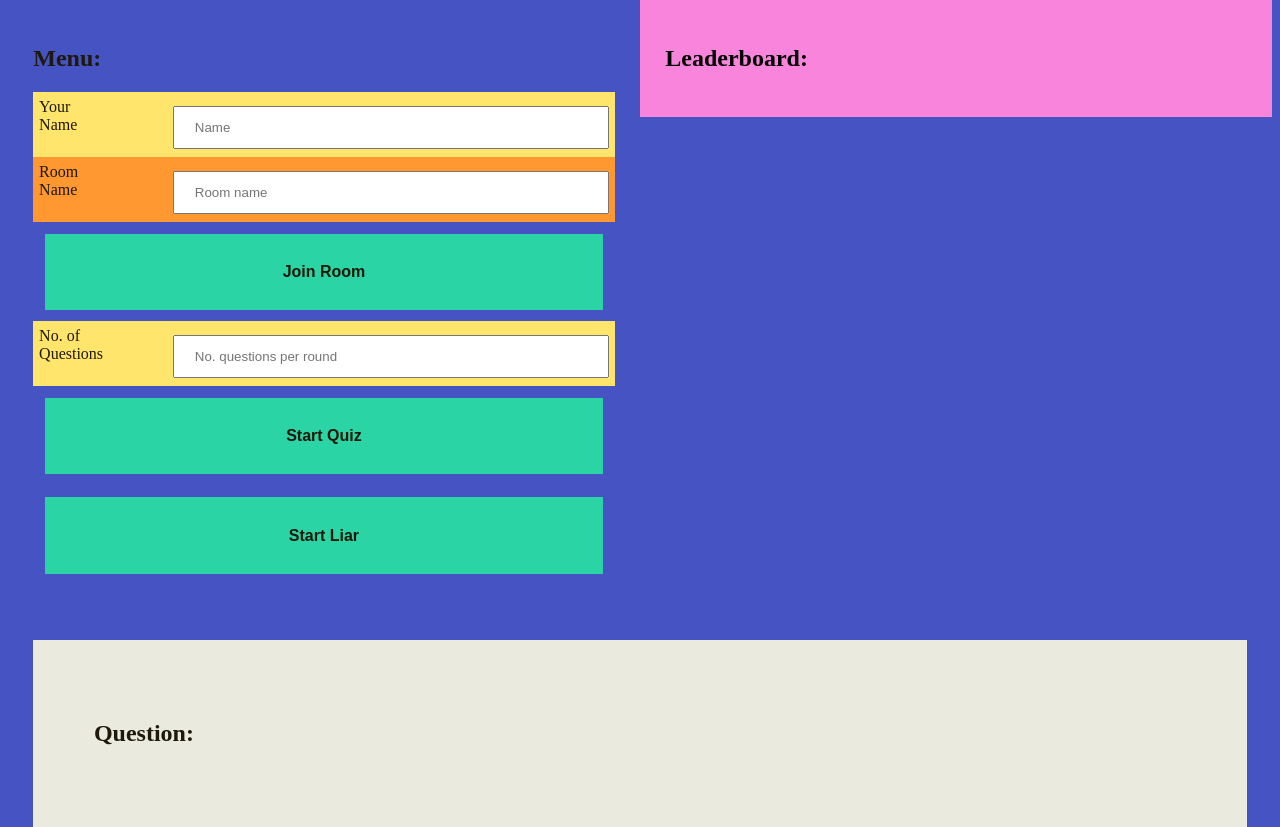
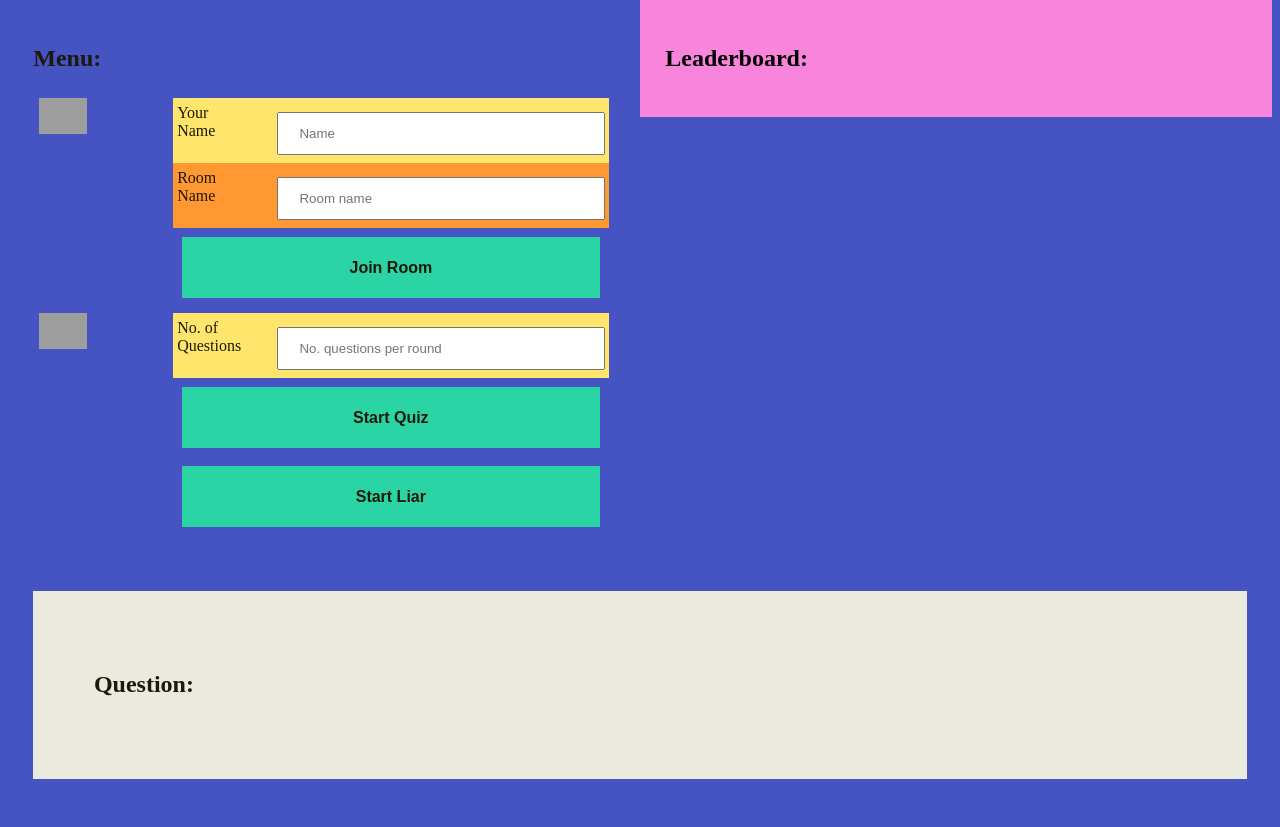
Before and after one commit to alexsleat/triviaweb, a Flask app: template templates/index.html in a window 1280 px wide. Shown: the part 114-941 px from the top of the page. After the commit the page ends 893 px from the top, so only its background shows below. Run offline with Flask 2, Linux system fonts and the light colour scheme; the template is opened without the code that fills it, so the values that code supplies are empty; some libraries are stand-ins or nearby versions; grey boxes are pictures that could not be loaded.

Commit message:
menu changes, might revert

```diff
--- a/app.py
+++ b/app.py
@@ -228,7 +228,7 @@ def room_liar_thread(room, quiz_flag, quiz_timer):
 
     global threads_dict
 
-    QUESTION_URL = "https://opentdb.com/api.php?amount=" + str(quiz_flag)# + "&encode=url3986"
+    QUESTION_URL = "https://opentdb.com/api.php?amount=" + str(quiz_flag) + "&type=multiple"
     QUESTIONS = None
 
     WRITE_ANSWER_WEIGHT = 3
@@ -276,11 +276,15 @@ def room_liar_thread(room, quiz_flag, quiz_timer):
 
             answers = QUESTIONS[count]["incorrect_answers"]
 
+            ## Generate the answers based on user submitted ones, make sure to keep at least 1 lie, 1 true:
+            keep_first_cpu_lie = False
             for username, lie in threads_dict[room]["liar_answers"].items():
-                answers.pop(0)
+                if(keep_first_cpu_lie):
+                    answers.pop(0)
+                keep_first_cpu_lie = True
                 answers.append(lie)
 
-            answers.insert(0, correct_answer )
+            answers.insert(0, correct_answer )  # Makes sure correct answer is included
             random.shuffle(answers)
 
             question_l = ["Q"+str(count), "text_question", current_question, answers]
--- a/templates/index.html
+++ b/templates/index.html
@@ -40,6 +40,7 @@
 
             var username = getCookie("username");
             var room = getCookie("room");
+            // $("#room_menu-button").toggle();
 
             if(room != null){
                 $('#join_room').attr("value", room);
@@ -57,9 +58,11 @@
             // $(".menubar").show();
 
             $('.menu-toggler').click(function() {
-
                 $("#menu").toggle();
-
+            });
+            $('.room_menu-toggler').click(function() {
+                $("#room_menu").toggle();
+                // $("#room_menu-button").toggle();
             });
 
             // Event handler for new connections.
@@ -98,12 +101,12 @@
             socket.on('my_question', function(msg, cb) {
                 q = JSON.parse(msg.data);
 
-                que = "<div id='question'> <h2>Question : " + q[2] + "</h2> </div>";
+                que = "<div id='question'> <h2>" + q[2] + "</h2> </div>";
                 // ans = "<div id='question'> Question : " + q[2] + "</div>";
                 ans = "<form id='ans' method='POST' action='#'>";
                 for (let i = 0; i < q[3].length; i++) {
                     var short_id_name = q[3][i].replace(/[^A-Z0-9]/ig, "");
-                    ans += "<input type='button' class='ans' id='ans_" + short_id_name + "' value='" + q[3][i] + "' name='" + q[3][i] + "' >";
+                    ans += "<input type='button' class='ans' id='ans_" + short_id_name + "' value='" + q[3][i] + "' name='" + q[3][i] + "' > <br>";
                 }
                 ans += "</form>";
 
@@ -187,7 +190,7 @@
 
                 msg_json = JSON.parse(msg.data);
 
-                text = "<h2>Leaderboard:</h2>";
+                text = "<h2>" + username + " in " + room + "</h2><i>Leaderboard:</i> <br><br>";
                 for (const [key, value] of Object.entries(msg_json)) {
                     text += key + " : " + value + "<br>";
                 }
@@ -259,6 +262,9 @@
                 // $('#start_room_button').attr("value", room);
                 setCookie("username", $('#username').val(), 1);
                 setCookie("room", $('#join_room').val(), 1);
+
+                $("#room_menu").toggle();
+                // $("#room_menu-button").toggle();
                 return false;
             });
             $('form#start_room').submit(function(event) {
@@ -309,7 +315,14 @@
 
         <div id="menu" class="menubar">
             <h2>Menu:</h2>
-
+            <div class="row">
+                <div id="room_menu-button" class="col-25">
+                    <a href="#" class="room_menu-toggler">
+                        <img width="48px" height="auto" alt="Change User or Room" src="/static/change_room.png">
+                    </a>
+                </div>
+                <div class="col-75">
+                    <div id="room_menu" >
                         <form id="name_join" method="POST" action='#'>
                             <div class="row rowl">
                                 <div class="col-25">
@@ -329,6 +342,18 @@
                             </div>
                             <input class="menu_submit" type="submit" value="Join Room">
                         </form>
+                    </div>
+                </div>
+            </div>
+            <!-- ROW Break -->
+            <div class="row">
+                <div id="question_menu-button" class="col-25">
+                    <a href="#" class="question_menu-toggler">
+                        <img width="48px" height="auto" alt="Set number of Questions" src="/static/questions.png">
+                    </a>
+                </div>
+                <div class="col-75">
+                    <div id="question_menu">
                         <form id="start_room" method="POST" action='#'>
                             <div class="row rowl">
                                 <div class="col-25">
@@ -341,6 +366,9 @@
                             <input class="menu_submit" type="submit" name="quiz" value="Start Quiz">
                             <input class="menu_submit" type="submit" name="liar" value="Start Liar">
                         </form>
+                    </div>
+                </div>
+            </div>
 
         </div>
         <!-- <h2>Receive:</h2>
```
Lines whose indentation alone changed are shown as unchanged.
